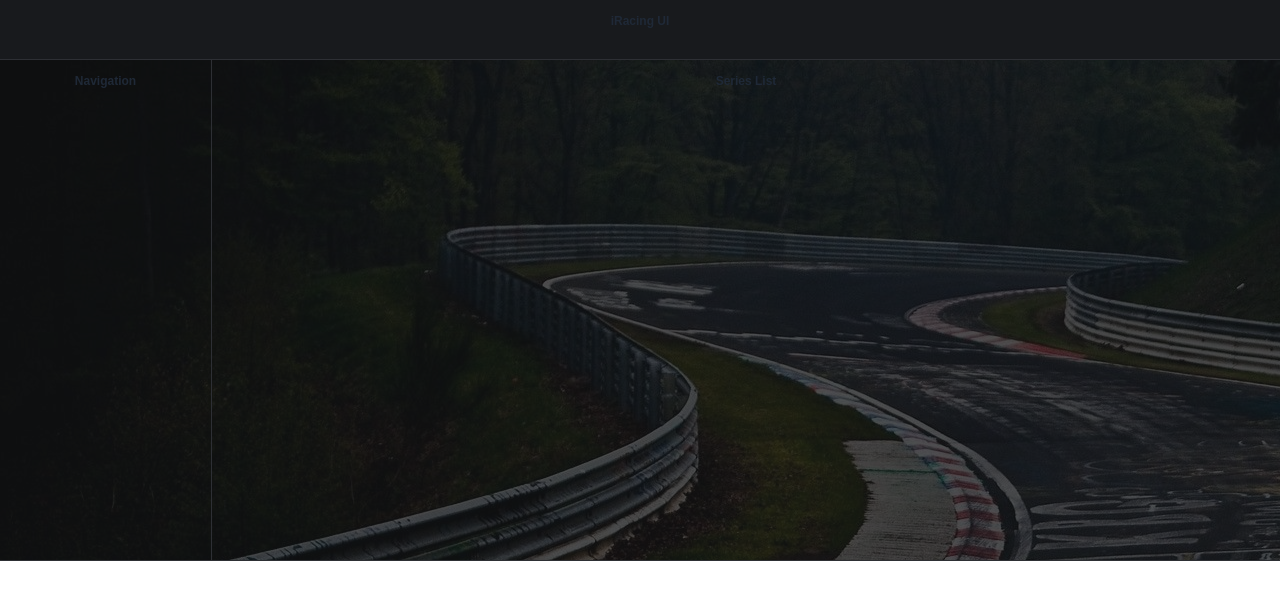
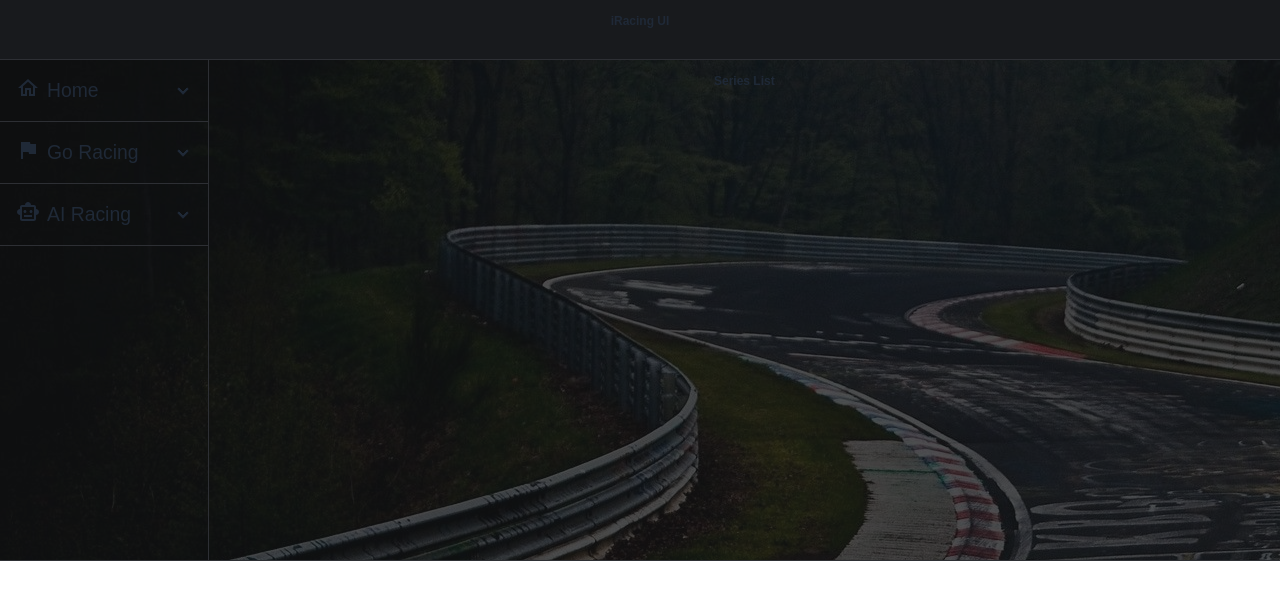
Before and after one commit to tholhubner/iracing-ui-clone, a React (Vite) app in the folder client/: page / in a window 1280 px wide. Shown: the top 600 px of the page. Built offline with nearby package versions, Linux system fonts and the light colour scheme; what prettier-plugin-tailwindcss would draw is missing.

Commit message:
began work on navigation. Installed material icons as a placeholder for icons I do not have. Adding a helper file to assist in creating these icons on the fly for dynamic naviation creation.

```diff
--- a/client/package.json
+++ b/client/package.json
@@ -10,6 +10,10 @@
     "preview": "vite preview"
   },
   "dependencies": {
+    "@emotion/react": "^11.11.1",
+    "@emotion/styled": "^11.11.0",
+    "@mui/icons-material": "^5.11.16",
+    "@mui/material": "^5.13.6",
     "react": "^18.2.0",
     "react-dom": "^18.2.0"
   },
--- a/client/src/components/Navigation.jsx
+++ b/client/src/components/Navigation.jsx
@@ -1,8 +1,39 @@
 import React from "react"
+import HomeOutlinedIcon from "@mui/icons-material/HomeOutlined"
+import FlagIcon from "@mui/icons-material/Flag"
+import SmartToyOutlinedIcon from "@mui/icons-material/SmartToyOutlined"
 
 function Navigation() {
   return (
-    <nav>Navigation</nav>
+		<nav>
+			<div className="nav-item collapse collapse-arrow">
+				<input type="radio" name="my-accordion-3" />
+				<div className="title-with-icon collapse-title font-medium ">
+					<HomeOutlinedIcon fontSize="medium" /><p className="nav-title-text">Home</p>
+				</div>
+				<div className="collapse-content text-sm">
+					<p>hello</p>
+				</div>
+			</div>
+			<div className="nav-item collapse collapse-arrow">
+				<input type="radio" name="my-accordion-3" />
+				<div className="title-with-icon collapse-title font-medium">
+					<FlagIcon fontSize="medium" /><p className="nav-title-text">Go Racing</p>
+				</div>
+				<div className="collapse-content text-sm">
+					<p>hello</p>
+				</div>
+			</div>
+			<div className="nav-item collapse collapse-arrow">
+				<input type="radio" name="my-accordion-3" />
+				<div className="title-with-icon collapse-title font-medium">
+					<SmartToyOutlinedIcon fontSize="medium" /><p className="nav-title-text">AI Racing</p>
+				</div>
+				<div className="collapse-content text-sm">
+					<p>hello</p>
+				</div>
+			</div>
+		</nav>
   )
 }
 
--- a/client/src/index.css
+++ b/client/src/index.css
@@ -6,13 +6,11 @@ body {
   font-family: sans-serif;
   font-size: 12px;
   font-weight: bold;
-  margin: 0;
   display: flex;
   flex-direction: column;
 }
 
 header,
-nav,
 main,
 footer {
   padding: 12px;
@@ -30,7 +28,8 @@ nav {
   background-color: rgba(19, 20, 22, 0.75);
   width: 250px;
   display: flex;
-  justify-content: center;
+	flex-direction: column;
+  justify-content: flex-start;
 	border-right: #2D2F34 1px solid;
 }
 
@@ -58,3 +57,21 @@ footer {
 	background-color: #181A1D;
 	border-bottom: #2D2F34 1px solid;
 }
+
+.nav-item {
+	border-bottom: #2D2F34 1px solid;
+	border-radius: 0px;
+	width: 100%;
+}
+
+.nav-title-text {
+	font-size: 1.21rem;
+	padding-left: 7px;
+}
+
+.title-with-icon {
+	display: flex;
+	flex-direction: row;
+	justify-content: flex-start;
+	width: 100%;
+}
```
Also changed, not shown: client/src/helpers/iconHelper.js (added).
